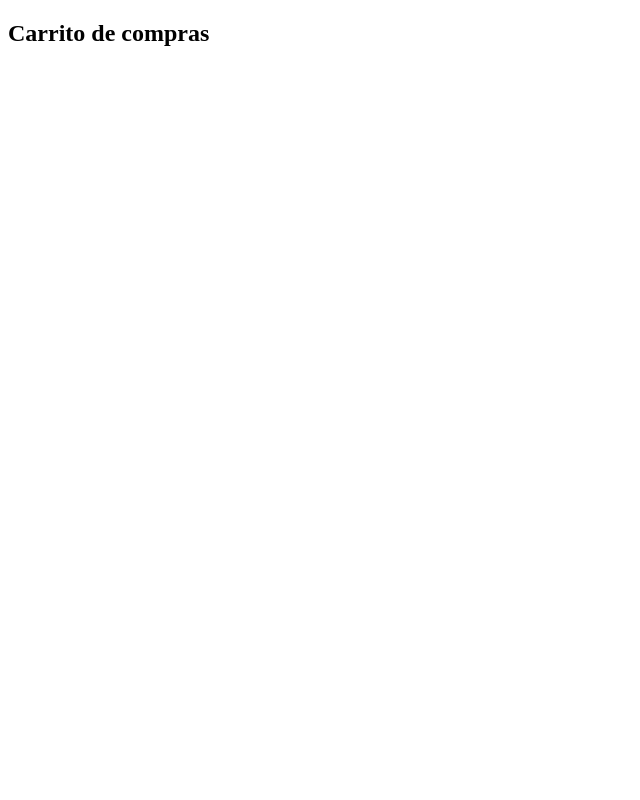
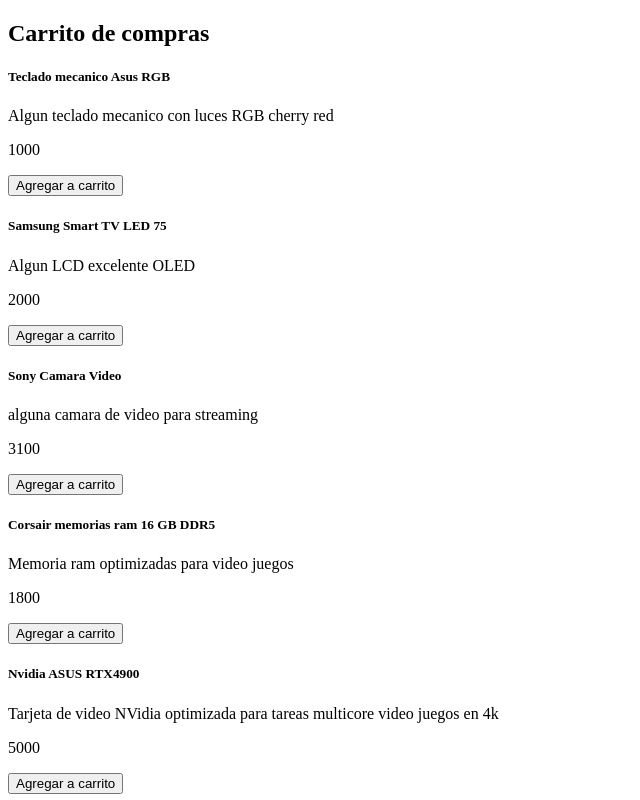
Before and after one commit to 00DTM/3-cart-app, an Angular app: page / in a window 1280 px wide. Shown: the top 800 px of the page, without its empty margins (0-640 px from the left). Built offline with nearby package versions, Linux system fonts and the light colour scheme.

Commit message:
Maquetando product view con HTML

```diff
--- a/src/app/components/cart-app.component.html
+++ b/src/app/components/cart-app.component.html
@@ -1 +1,13 @@
 <h2>Carrito de compras</h2>
+
+<div>
+    @for (product of products; track $index) {
+        <div>
+            <h5>{{product.name}}</h5>
+            <p>{{product.description}}</p>
+            <p>{{product.price}}</p>
+            <button>Agregar a carrito</button>
+        </div>
+    }
+
+</div>
--- a/src/app/components/cart-app.component.ts
+++ b/src/app/components/cart-app.component.ts
@@ -1,4 +1,4 @@
-import { Component } from '@angular/core';
+import { Component, OnInit } from '@angular/core';
 import { ProductService } from '../services/product.service';
 import { Product } from '../models/product';
 
@@ -9,12 +9,15 @@
   templateUrl: './cart-app.component.html',
   styleUrl: './cart-app.component.css'
 })
-export class CartAppComponent {
+export class CartAppComponent implements OnInit{
 
-  productos: Product[] = [];
+  products: Product[] = [];
 
   constructor(private service: ProductService){
 
   }
+  ngOnInit(): void {
+    this.products = this.service.findAll();
+  }
 
 }
--- a/src/app/data/product.data.ts
+++ b/src/app/data/product.data.ts
@@ -4,37 +4,37 @@
     {
         id: 1,
         name: 'Teclado mecanico Asus RGB',
-        description: 'Esto es descripción del teclado',
+        description: 'Algun teclado mecanico con luces RGB cherry red',
         price: 1000
     },
     {
         id: 2,
-        name: 'Samsung smart TV',
-        description: 'Esto es descripción del TV',
-        price: 100
+        name: 'Samsung Smart TV LED 75',
+        description: 'Algun LCD excelente OLED',
+        price: 2000
     },
     {
         id: 3,
         name: 'Sony Camara Video',
-        description: 'Camara para streaming',
-        price: 600
+        description: 'alguna camara de video para streaming',
+        price: 3100
     },
     {
         id: 4,
-        name: 'Corsair memoria RAM 16 GB',
-        description: 'Esto es descripción de la memoria',
-        price: 200
+        name: 'Corsair memorias ram 16 GB DDR5',
+        description: 'Memoria ram optimizadas para video juegos',
+        price: 1800
     },
     {
         id: 5,
-        name: 'NVidia ASUS TRX4900',
-        description: 'Esto es descripción del NVidia',
-        price: 3000
+        name: 'Nvidia ASUS RTX4900',
+        description: 'Tarjeta de video NVidia optimizada para tareas multicore video juegos en 4k',
+        price: 5000
     },
     {
         id: 6,
         name: 'CPU Intel core i7',
-        description: 'Esto es descripción del CPU',
-        price: 3000
-    }
+        description: 'CPU optimizadas para tareas multicore',
+        price: 4000
+    },
 ]
```
